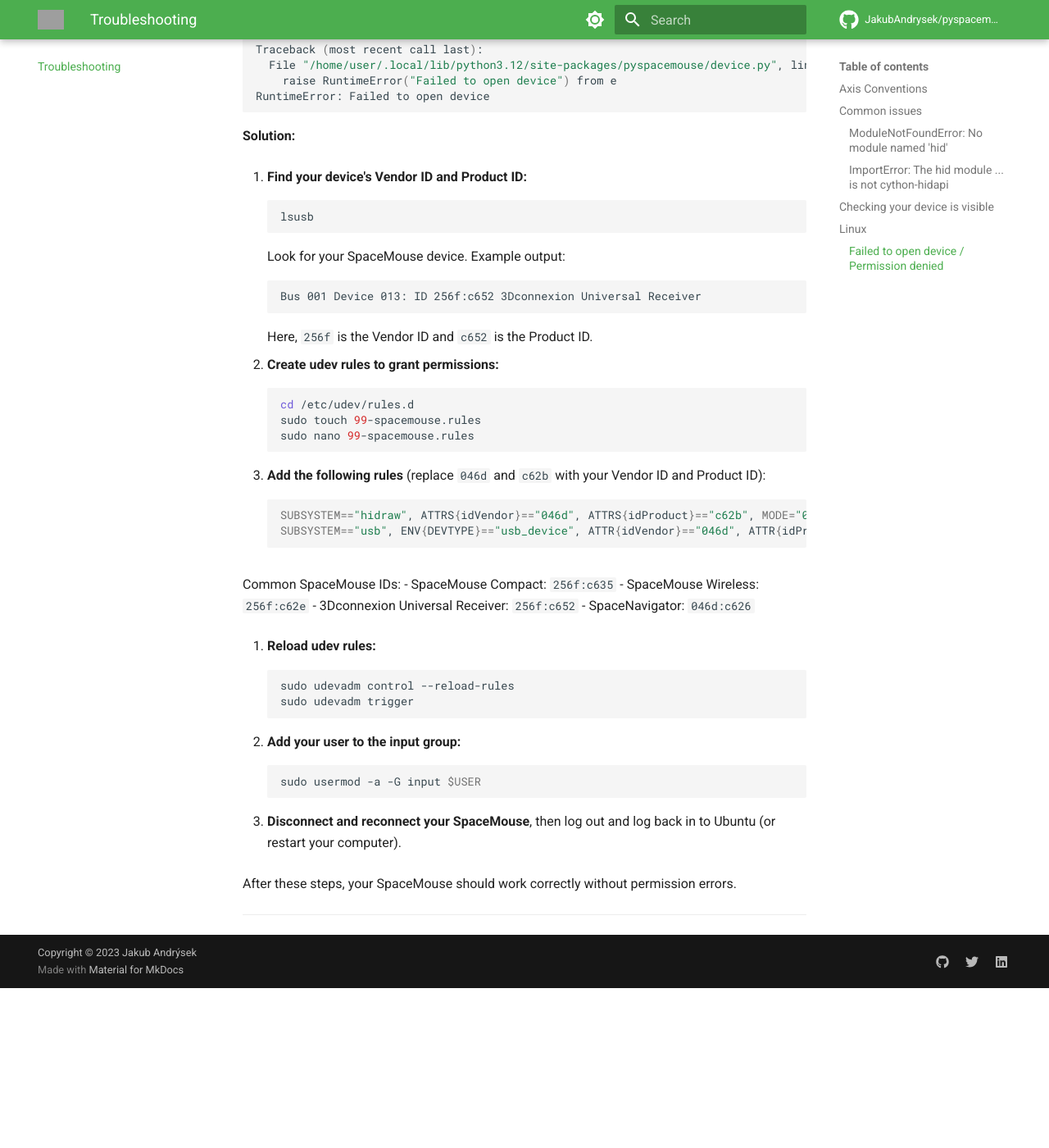
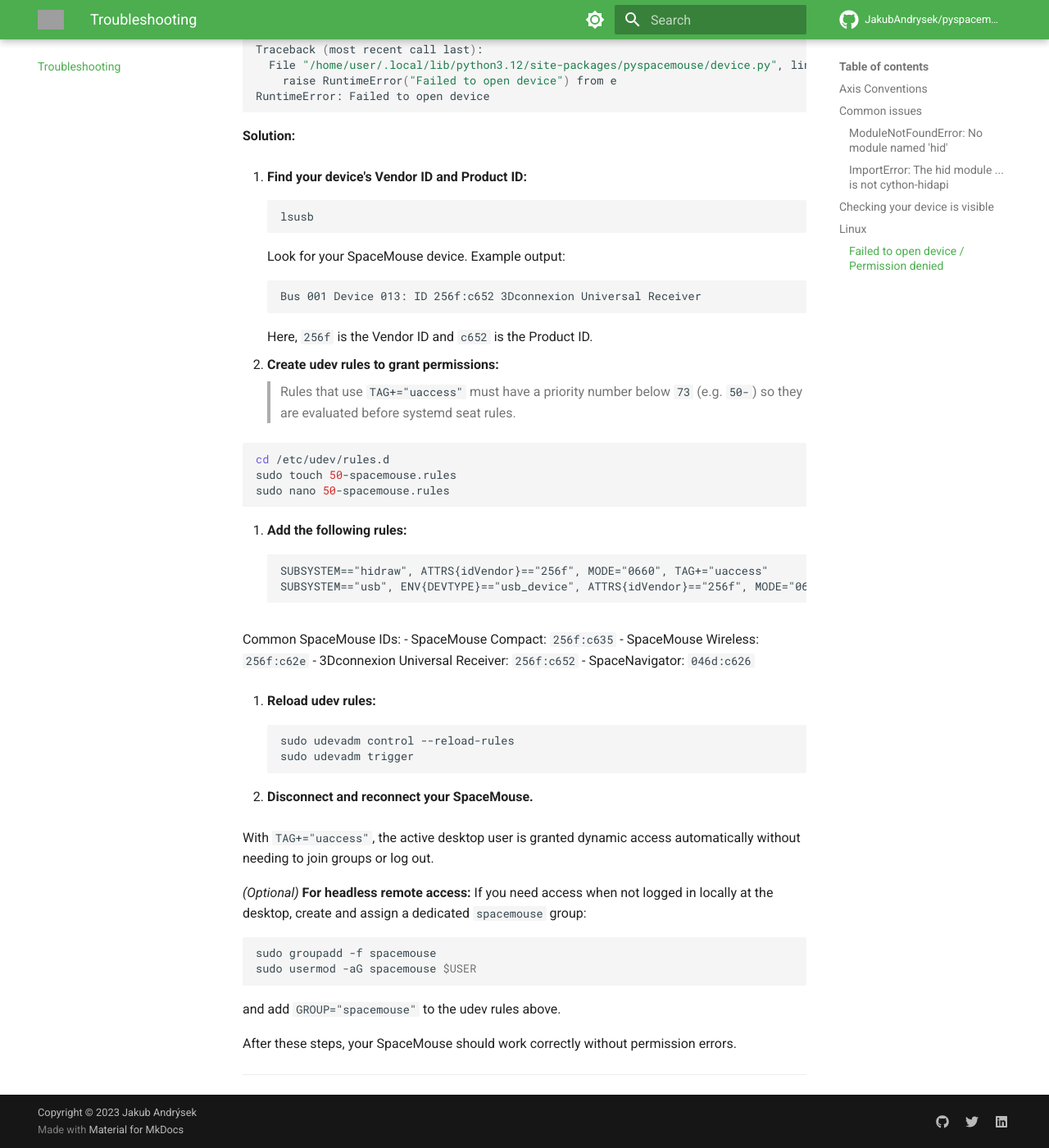
Before and after one commit to JakubAndrysek/PySpaceMouse, an MkDocs documentation site: the page built from docs/troubleshooting.md, in a window 1280 px wide and 1400 px high, scrolled down 2566 px. Shown: the whole window at 82% size. Built offline with MkDocs 1.6.1 and Material for MkDocs 9.7.7, drawn with Linux system fonts in a browser that asks for light colours; comment, search, counter and statistics services are not loaded; before the commit the page ends 3771 px from its top, so only the background shows below that; grey boxes are pictures that could not be loaded.

Commit message:
Update recommended udev rules again
Only allow access from root by default
By default, rely on systemd ucaccess ACL mechanism to grant user RW
In toubleshooting section, recommend creating a device-specific group and adding the current user to it for headless access
Note required rule priority range for ACL access to work in the troubleshooting docs

````diff
--- a/docs/troubleshooting.md
+++ b/docs/troubleshooting.md
@@ -132,16 +132,18 @@
    Here, `256f` is the Vendor ID and `c652` is the Product ID.
 
 2. **Create udev rules to grant permissions:**
+   > Rules that use `TAG+="uaccess"` must have a priority number below `73` (e.g. `50-`) so they are evaluated before systemd seat rules.
+
    ```bash
    cd /etc/udev/rules.d
-   sudo touch 99-spacemouse.rules
-   sudo nano 99-spacemouse.rules
+   sudo touch 50-spacemouse.rules
+   sudo nano 50-spacemouse.rules
    ```
 
-3. **Add the following rules** (replace `046d` and `c62b` with your Vendor ID and Product ID):
-   ```bash
-   SUBSYSTEM=="hidraw", ATTRS{idVendor}=="046d", ATTRS{idProduct}=="c62b", MODE="0664", GROUP="input", TAG+="uaccess"
-   SUBSYSTEM=="usb", ENV{DEVTYPE}=="usb_device", ATTR{idVendor}=="046d", ATTR{idProduct}=="c62b", MODE="0664", GROUP="input", TAG+="uaccess"
+3. **Add the following rules:**
+   ```udev
+   SUBSYSTEM=="hidraw", ATTRS{idVendor}=="256f", MODE="0660", TAG+="uaccess"
+   SUBSYSTEM=="usb", ENV{DEVTYPE}=="usb_device", ATTRS{idVendor}=="256f", MODE="0660", TAG+="uaccess"
    ```
 
    Common SpaceMouse IDs:
@@ -156,12 +158,16 @@
    sudo udevadm trigger
    ```
 
-5. **Add your user to the input group:**
+5. **Disconnect and reconnect your SpaceMouse.**
+
+   With `TAG+="uaccess"`, the active desktop user is granted dynamic access automatically without needing to join groups or log out.
+
+   *(Optional)* **For headless remote access:** If you need access when not logged in locally at the desktop, create and assign a dedicated `spacemouse` group:
    ```bash
-   sudo usermod -a -G input $USER
+   sudo groupadd -f spacemouse
+   sudo usermod -aG spacemouse $USER
    ```
-
-6. **Disconnect and reconnect your SpaceMouse**, then log out and log back in to Ubuntu (or restart your computer).
+   and add `GROUP="spacemouse"` to the udev rules above.
 
 After these steps, your SpaceMouse should work correctly without permission errors.
 
````
Also changed, not shown: README.md (+2 -4 lines), docs/README.md (+2 -4 lines), troubleshooting.md (+17 -11 lines).
